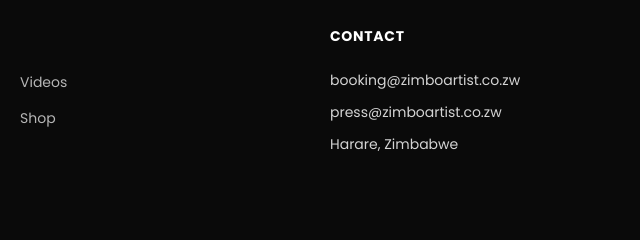
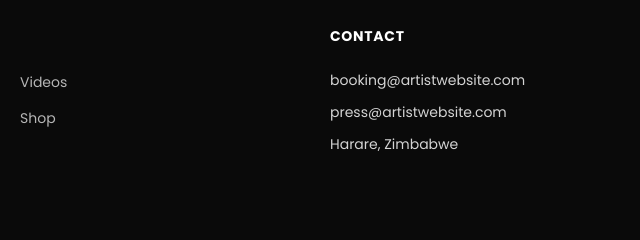
Before and after one commit to HikwaMehluli/music-artist-theme, a website built with Vite: page album.html in a window 1280 px wide. Shown: the part 2005-2245 px from the top of the page, 640-1280 px from the left. Built offline with nearby package versions, Linux system fonts and the light colour scheme.

Commit message:
Change "zimboartist.co.zw" to "artistwebsite.com"

```diff
--- a/album.html
+++ b/album.html
@@ -246,8 +246,8 @@
                     <div>
                         <h4 class="footer-heading">Contact</h4>
                         <ul class="footer-links">
-                            <li style="color:#d4d4d4">booking@zimboartist.co.zw</li>
-                            <li style="color:#d4d4d4">press@zimboartist.co.zw</li>
+                            <li style="color:#d4d4d4">booking@artistwebsite.com</li>
+                            <li style="color:#d4d4d4">press@artistwebsite.com</li>
                             <li style="color:#d4d4d4">Harare, Zimbabwe</li>
                         </ul>
                     </div>
```
Also changed, not shown: cart.html (+2 -2 lines), checkout.html (+2 -2 lines), error.html (+2 -2 lines), event.html (+2 -2 lines), index.html (+2 -2 lines), music.html (+2 -2 lines), shop.html (+2 -2 lines), single-product.html (+2 -2 lines), tour-dates.html (+2 -2 lines), videos.html (+2 -2 lines).
